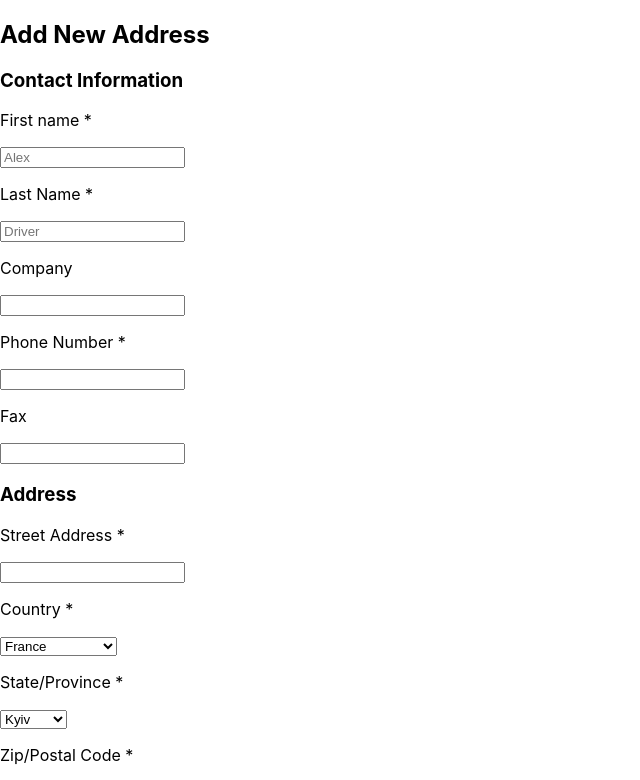
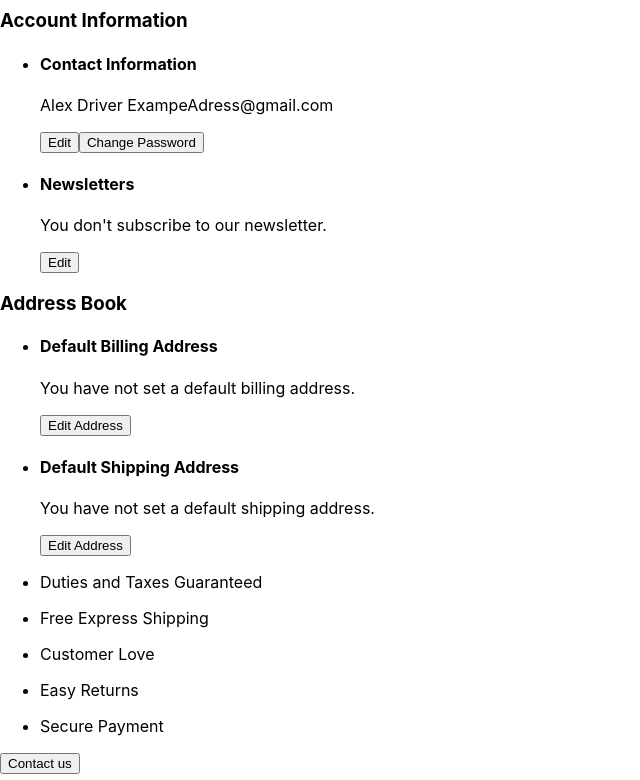
Before and after one commit to Tate-T/crips-react, a React (Create React App) app: page / in a window 1280 px wide. Shown: the part 300-1080 px from the top of the page, without its empty margins (0-640 px from the left). Built offline with nearby package versions, Linux system fonts and the light colour scheme.

Commit message:
makes component

```diff
--- a/src/pages/Cabinet/DashboardPage/Dashboard/Dashboard.jsx
+++ b/src/pages/Cabinet/DashboardPage/Dashboard/Dashboard.jsx
@@ -1,8 +1,59 @@
 export const Dashboard = ({ children }) => {
   return (
     <section>
-      {children}
-      <h1> rr</h1>
+      <p>Home / My Dashboard</p>
+      <h2>My Dashboard</h2>
+      <div>
+        {children}
+        <div>
+          <h3>Account Information</h3>
+          <ul>
+            <li>
+              <h4>Contact Information</h4>
+              <p>Alex Driver ExampeAdress@gmail.com</p>
+              <button>Edit</button>
+              <button>Change Password</button>
+            </li>
+            <li>
+              <h4>Newsletters</h4>
+              <p>You don't subscribe to our newsletter.</p>
+              <button>Edit</button>
+            </li>
+          </ul>
+          <h3>Address Book</h3>
+          <div></div>
+          <ul>
+            <li>
+              <h4>Default Billing Address</h4>
+              <p>You have not set a default billing address.</p>
+              <button>Edit Address</button>
+            </li>
+            <li>
+              <h4>Default Shipping Address</h4>
+              <p>You have not set a default shipping address.</p>
+              <button>Edit Address</button>
+            </li>
+          </ul>
+        </div>
+      </div>
+      <ul>
+        <li>
+          <p>Duties and Taxes Guaranteed</p>
+        </li>
+        <li>
+          <p>Free Express Shipping</p>
+        </li>
+        <li>
+          <p>Customer Love</p>
+        </li>
+        <li>
+          <p>Easy Returns</p>
+        </li>
+        <li>
+          <p>Secure Payment</p>
+        </li>
+      </ul>
+      <button>Contact us</button>
     </section>
   );
 };
```
